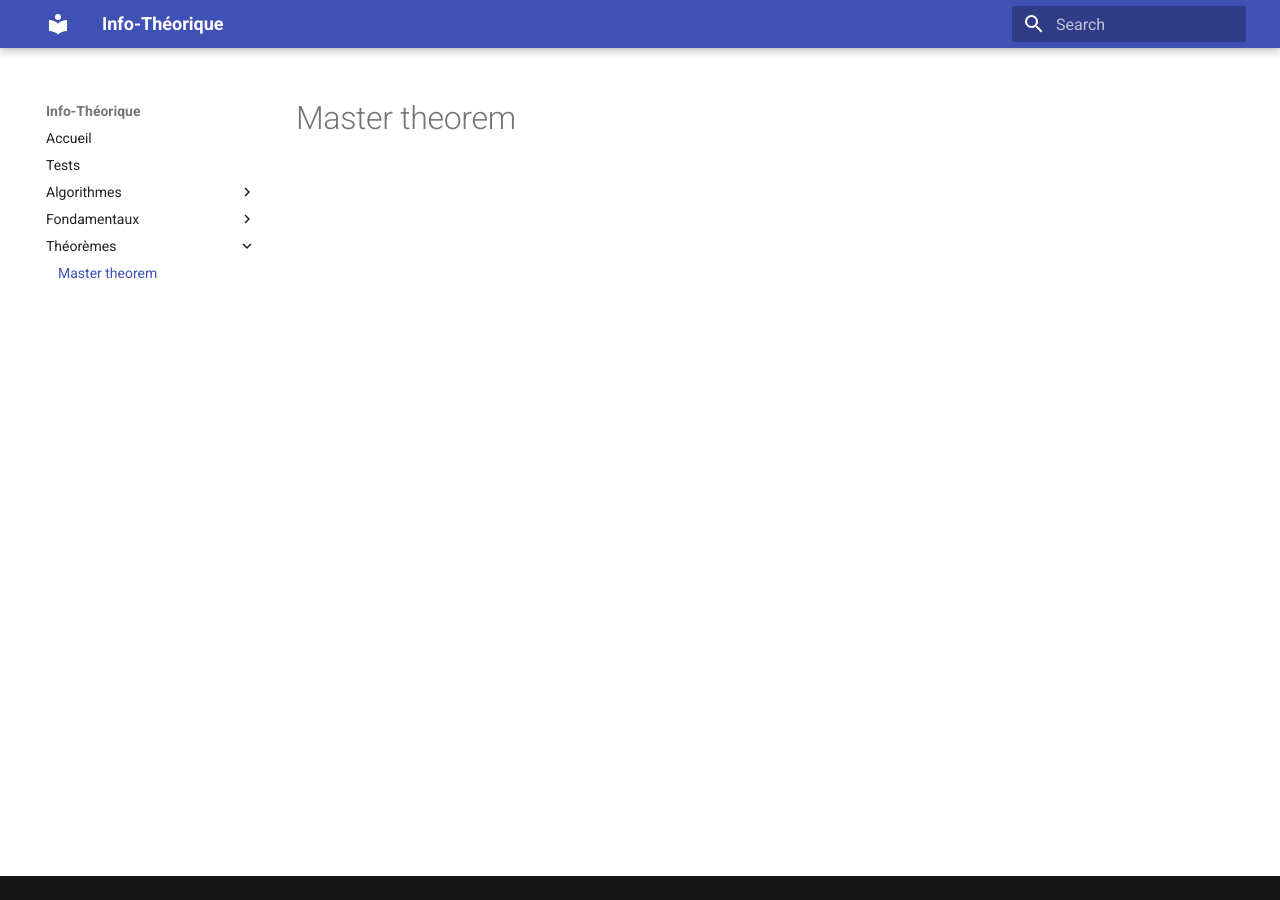
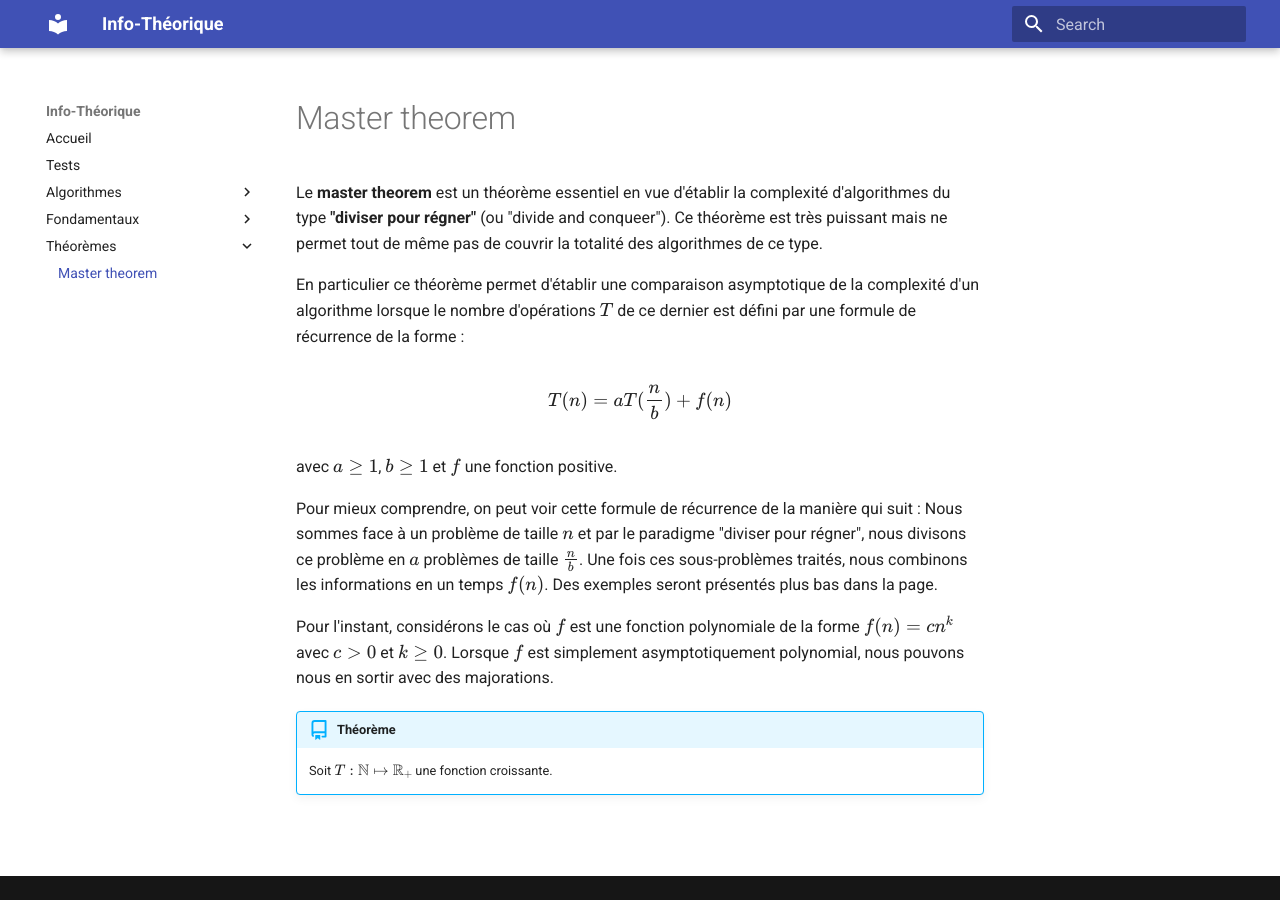
Before and after one commit to CodeByElie/Info-Theorique, an MkDocs documentation site: the page built from docs/Théorèmes/Master_theorem.md, in a window 1280 px wide. Built offline with MkDocs 1.6.1 and Material for MkDocs 9.7.7, drawn with Linux system fonts in a browser that asks for light colours.

Commit message:
Beginning of master_theorem

```diff
--- a/docs/Théorèmes/Master_theorem.md
+++ b/docs/Théorèmes/Master_theorem.md
@@ -1 +1,18 @@
 # Master theorem
+
+Le **master theorem** est un théorème essentiel en vue d'établir la complexité d'algorithmes du type **"diviser pour régner"** (ou "divide and conqueer"). Ce théorème est très puissant mais ne permet tout de même pas de couvrir la totalité des algorithmes de ce type.
+
+En particulier ce théorème permet d'établir une comparaison asymptotique de la complexité d'un algorithme lorsque le nombre d'opérations $T$ de ce dernier est défini par une formule de récurrence de la forme :
+
+$$
+    T(n)=aT(\frac{n}{b})+f(n)
+$$
+
+avec $a\geq1$, $b\geq1$ et $f$ une fonction positive.
+
+Pour mieux comprendre, on peut voir cette formule de récurrence de la manière qui suit : Nous sommes face à un problème de taille $n$ et par le paradigme "diviser pour régner", nous divisons ce problème en $a$ problèmes de taille $\frac{n}{b}$. Une fois ces sous-problèmes traités, nous combinons les informations en un temps $f(n)$. Des exemples seront présentés plus bas dans la page.
+
+Pour l'instant, considérons le cas où $f$ est une fonction polynomiale de la forme $f(n)=cn^k$ avec $c>0$ et $k\geq0$. Lorsque $f$ est simplement asymptotiquement polynomial, nous pouvons nous en sortir avec des majorations.
+
+!!! abstract "Théorème"
+    Soit $T:\mathbb{N}\mapsto\mathbb{R}_+$ une fonction croissante.
--- a/mkdocs.yml
+++ b/mkdocs.yml
@@ -4,6 +4,9 @@ theme:
   name: material
   features:
     - content.code.copy
+  icon:
+    admonition:
+      abstract: octicons/repo-16
 
 markdown_extensions:
   - admonition
```
